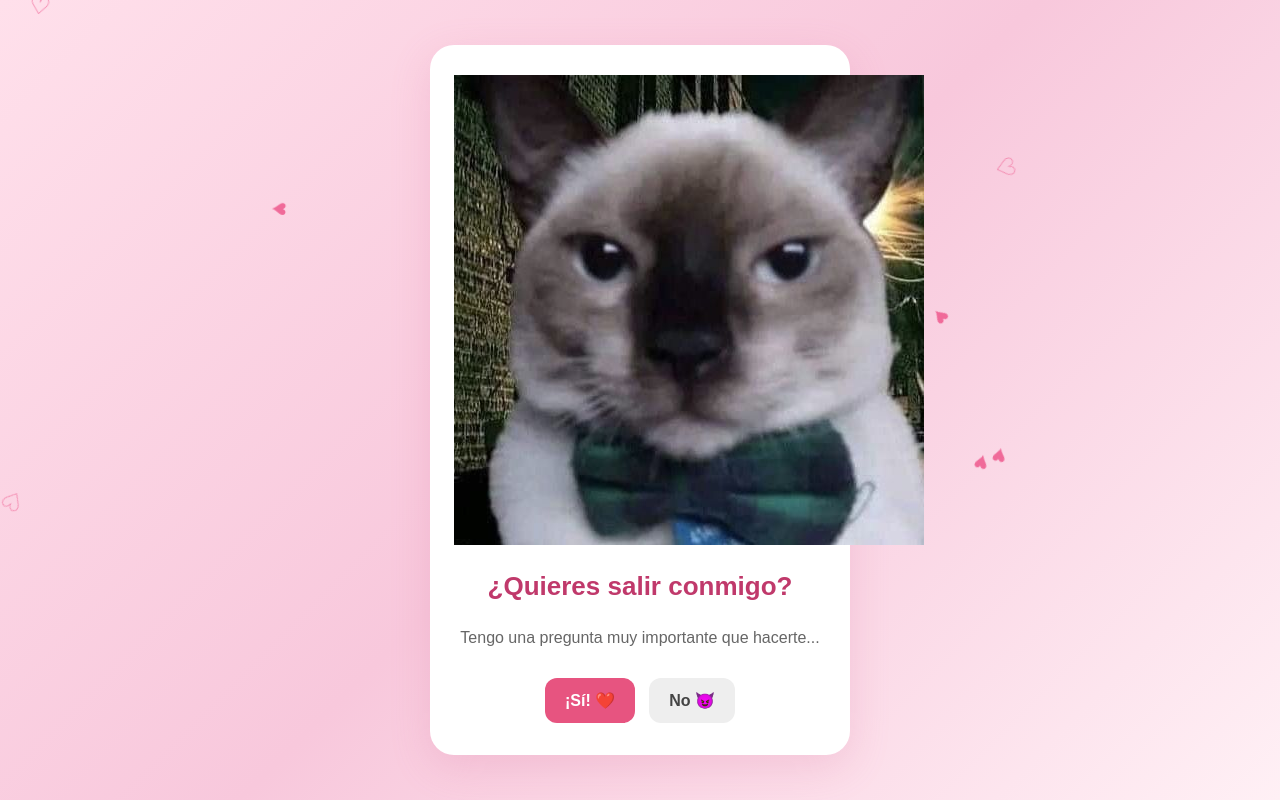
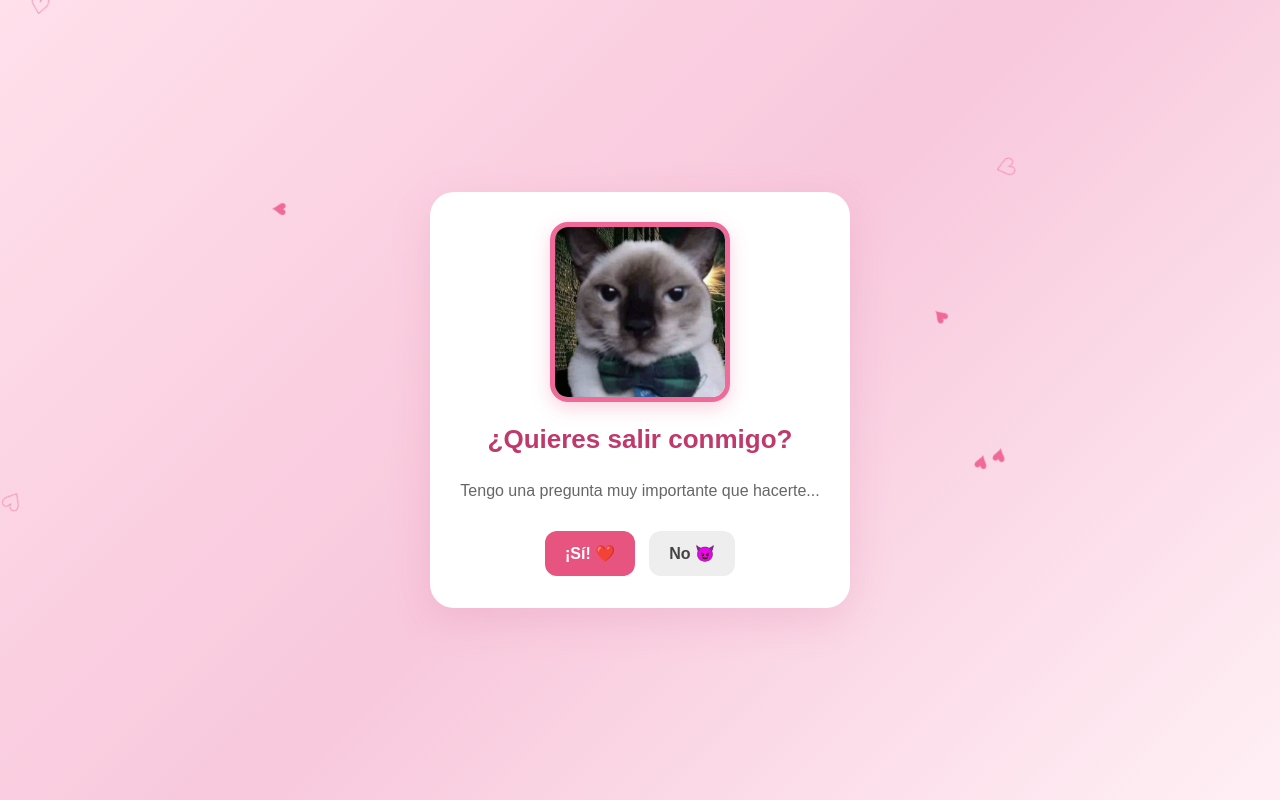
Before and after one commit to LumieraAYD/Romantic, a plain HTML site: page index.html in a window 1280 px wide. Drawn offline with Linux system fonts and the light colour scheme.

Commit message:
Actualizar index.html

```diff
--- a/index.html
+++ b/index.html
@@ -58,6 +58,24 @@
       font-size: 58px;
       margin-bottom: 12px;
     }
+
+.foto-gatito {
+  width: 180px;
+  height: 180px;
+  margin: 0 auto 20px;
+  border: 5px solid #f06a99;
+  border-radius: 18px;
+  overflow: hidden;
+  box-shadow: 0 6px 18px #e7548040;
+}
+
+.foto-gatito img {
+  width: 100%;
+  height: 100%;
+  object-fit: cover;
+  display: block;
+}
+
 
     h1 {
       color: #c0396b;
```
